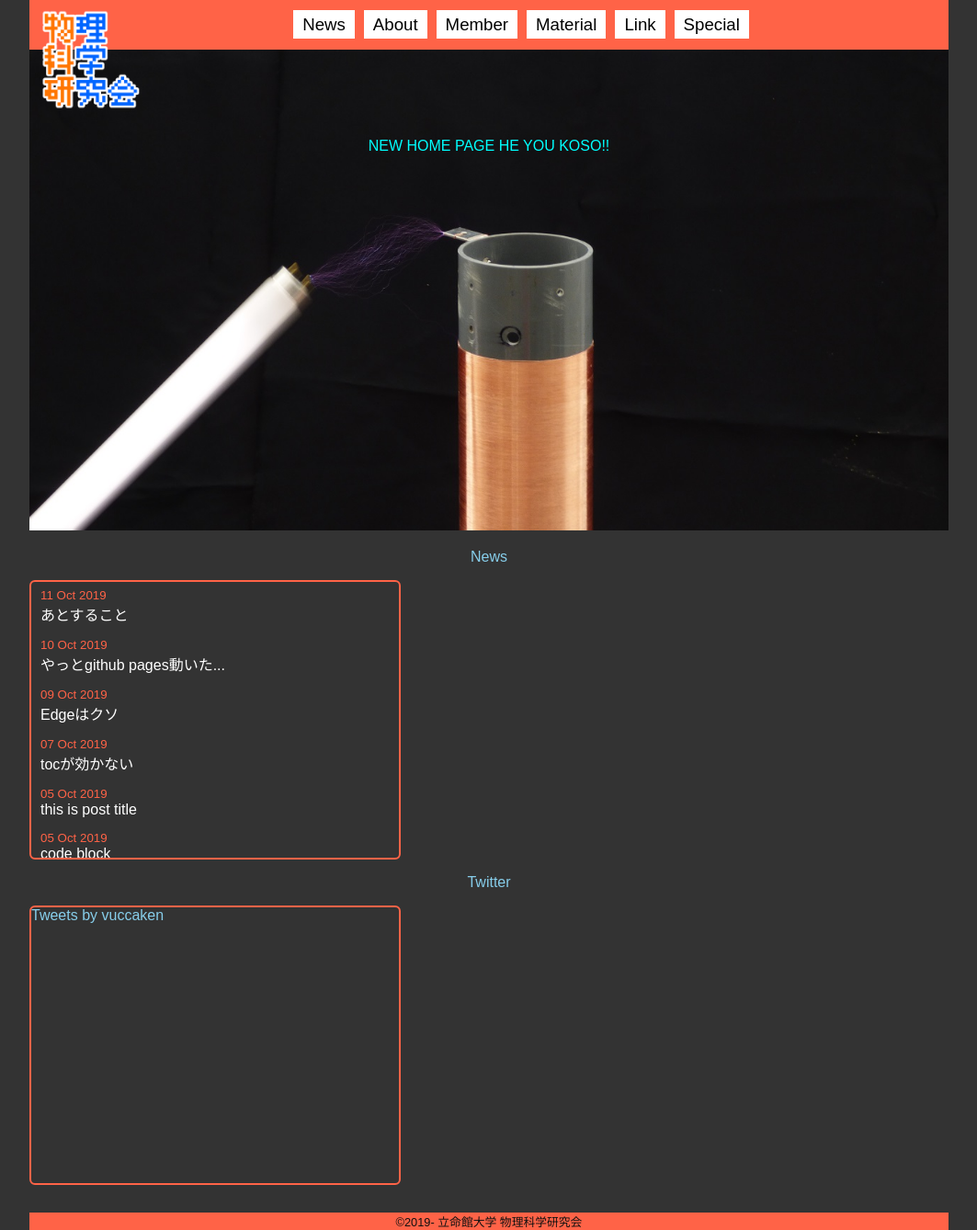
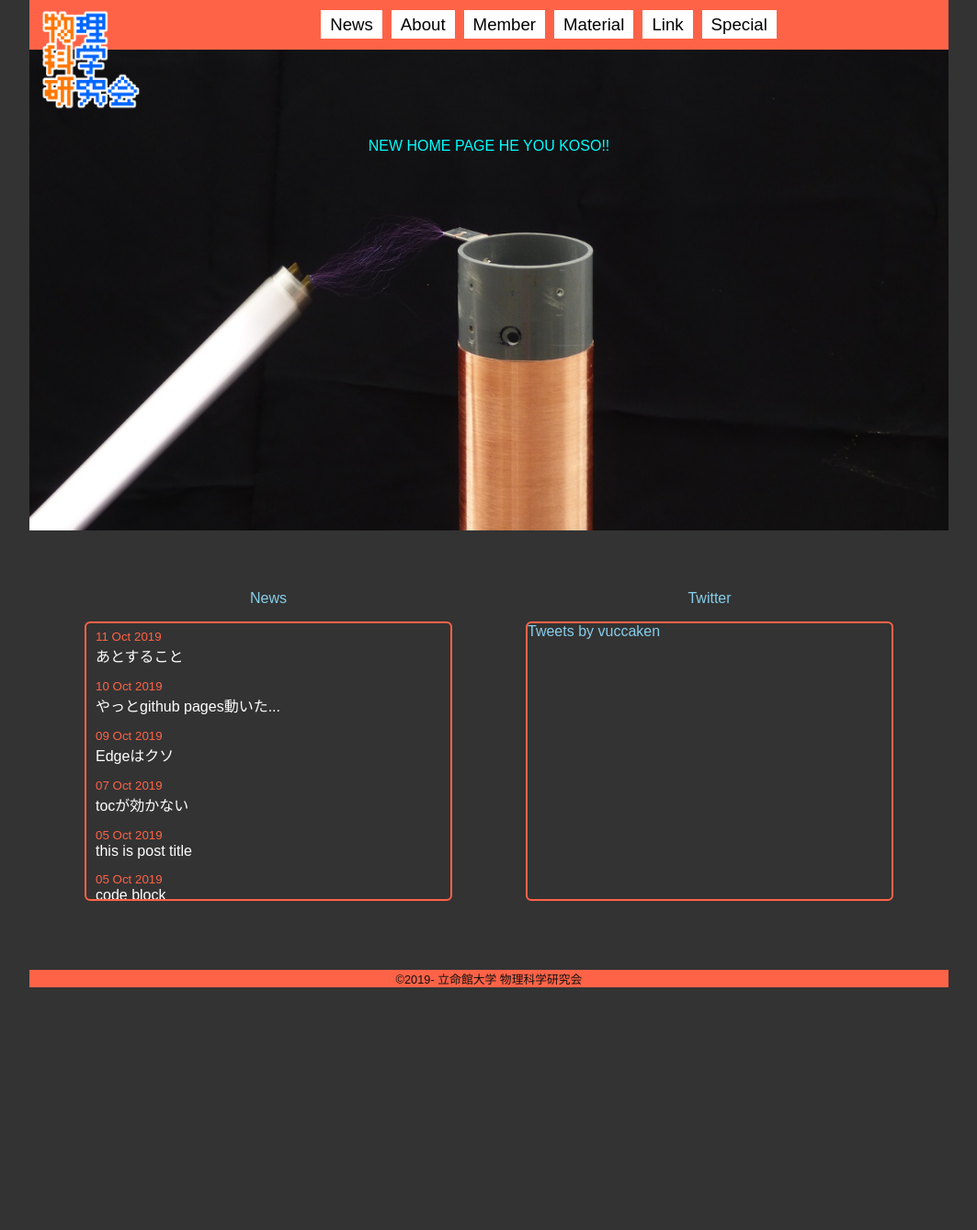
Before and after one commit to vuccaken/vuccaken.github.io, a Jekyll site: the page built from index.md, in a window 1280 px wide. Shown: the whole page at 92% size, without its empty margins (108-1171 px from the left). Built offline with Jekyll 4.4.1, drawn with Linux system fonts in a browser that asks for light colours; comment, search, counter and statistics services are not loaded; after the commit the page ends 1074 px from its top, so only the background shows below that.

Commit message:
for smart phone

```diff
--- a/_sass/home.scss
+++ b/_sass/home.scss
@@ -20,17 +20,19 @@
 }
 
 // info
-.home-info {
+.home_info-p {
   padding: 2.5% 0;
   display: flex;
+  flex-wrap: wrap;
   // flex-direction: row;
-  // justify-content: space-evenly;
-  // margin-bottom: 30px;
+  justify-content: space-evenly;
 }
-.info-block{ // each news and twitter
-  width: 40%;
-  margin: auto;
+.home_info-c { // each news and twitter
   // background-color: aqua;
+  max-width: 400px;
+  flex: 1 0 300px;
+  margin: 20px;
+
 }
 .info-title {
   text-align: center;
@@ -38,8 +40,6 @@
 .info-frame {
   // background: aqua;
   height: 300px;
-  min-width: 300px;
-  max-width: 400px;
   border: 2px solid tomato;
   border-radius: 6px;
   overflow: auto;
--- a/_sass/main.scss
+++ b/_sass/main.scss
@@ -1,6 +1,7 @@
 .wrapper{
   max-width: 1000px;
-  min-width: 700px;
+  // min-width: 400px;
+  // min-width: device-width;
   margin: 0 auto;
 }
 
@@ -14,7 +15,7 @@
 .img-logo {
   width: 130px;
   margin-bottom: -80px;
-  margin-right: -60px;
+  // margin-right: -60px;
   position: relative;
   z-index: 1; // 無いとcontentの下敷きに...
 }
@@ -28,10 +29,11 @@
   // width: 700px;
   margin: auto;
   display: flex;
+  flex-wrap: wrap;
   // background-color: aqua;
 }
 .nav-menu {
-  // background-color: #333;
+  // background-color: aqua;
   text-align: center;
   margin: 0 5px;
 }
@@ -75,29 +77,28 @@
 .toc-area {
   display: flex;
   // background-color: greenyellow;
-  // border-top: solid 2px tomato;
-  // border-bottom: solid 2px tomato;
-  // width: 70%;
-  // max-width: 500px;
-  // min-width: 500px;
-  // margin: auto;
 }
 .toc-ul { // <ul>
-  // background-color: #fff;
+  // background-color: #999;
   border-top: solid 2px tomato;
   border-bottom: solid 2px tomato;
   padding: 0;
   margin: auto;
   display: flex;
+  flex-wrap: wrap;
+  justify-content: space-evenly;
 }
 .toc-li { // <li>
   // border: 1px solid aqua;
+  padding: 0px 10px;
   list-style: none;
-  text-align: center;
+  // text-align: center;
   font-size: 10.5pt;
+  flex: 1 0 1;
+  // margin: auto;
 }
 .toc-a{
   // color: tomato;
   // border: 1px solid tomato;
-  padding: 0px 15px;
+  // padding: 0px 15px;
 }
```
